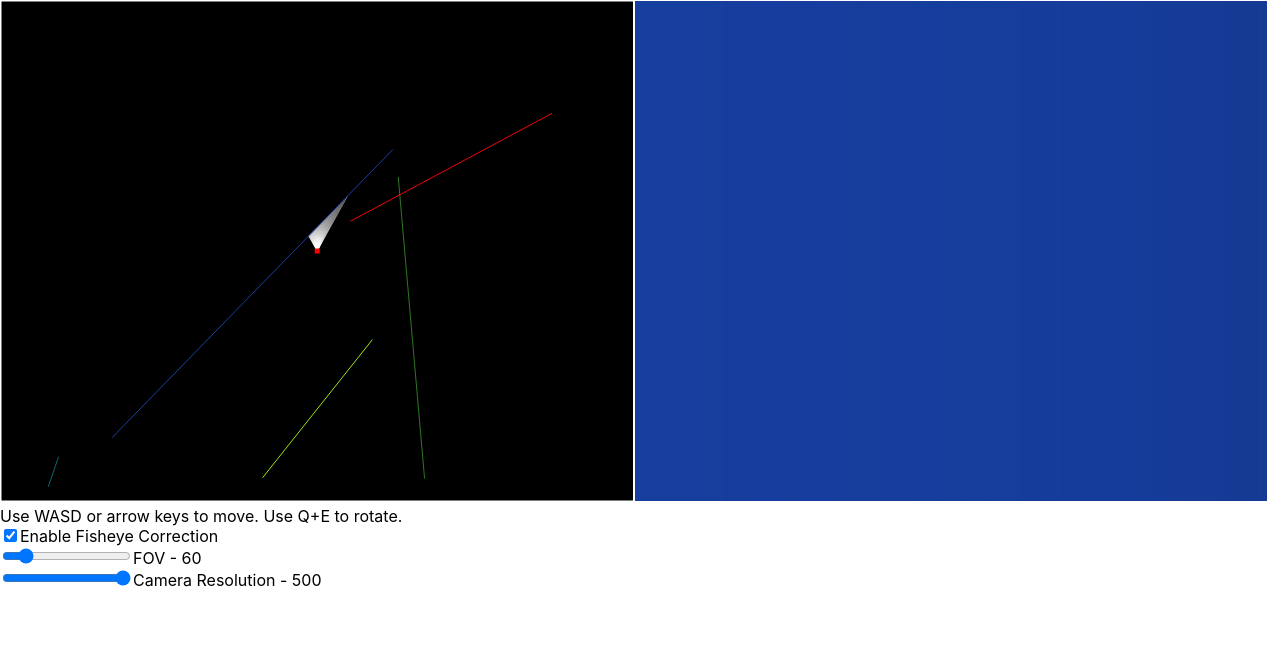
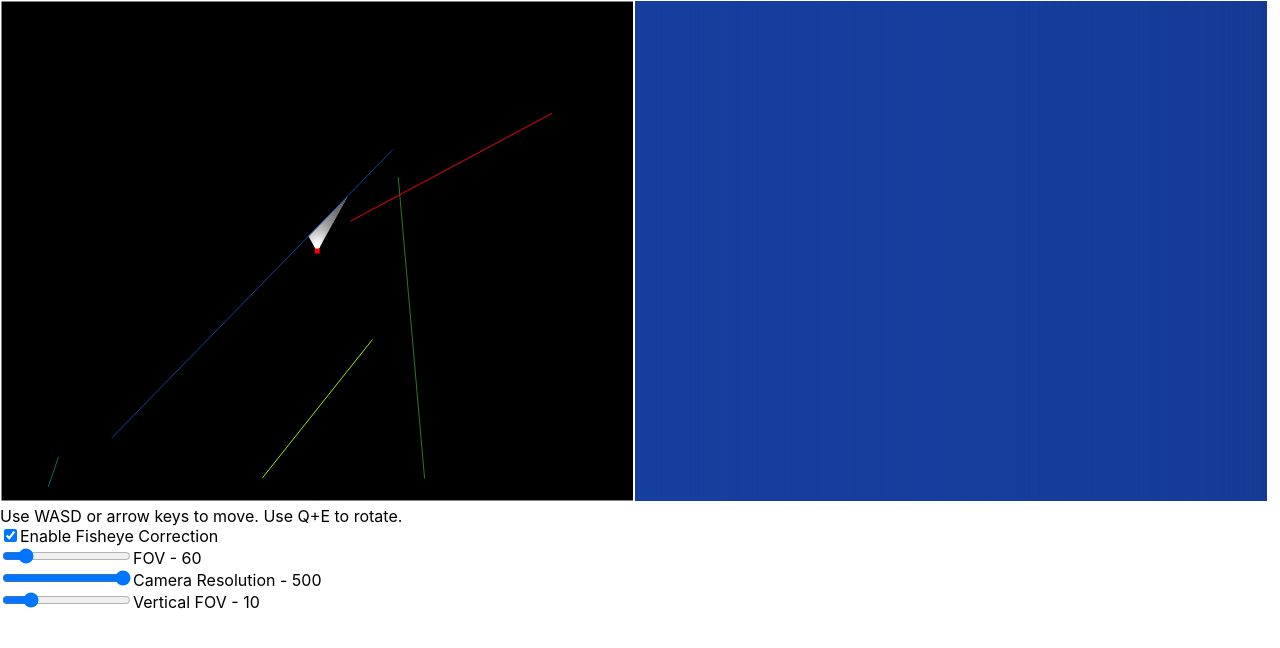
Before and after one commit to matt-winfield/raytracing, a React (Create React App) app: page / in a window 1280 px wide. Shown: the top 648 px of the page. Built offline with nearby package versions, Linux system fonts and the light colour scheme.

Commit message:
Add vertical FOV slider control

```diff
--- a/src/App.tsx
+++ b/src/App.tsx
@@ -12,9 +12,10 @@ const displayHeight = 500;
 
 const fov = 60;
 const cameraResolution = 500;
+const verticalFov = 10;
 
 const walls: Wall[] = [];
-const camera = new Camera(displayWidth / 2, displayHeight / 2, 0, fov, Math.max(displayWidth, displayHeight), cameraResolution, walls);
+const camera = new Camera(displayWidth / 2, displayHeight / 2, 0, fov, Math.max(displayWidth, displayHeight), cameraResolution, verticalFov, walls);
 const pressedKeys: string[] = [];
 
 function App(): JSX.Element {
@@ -24,6 +25,7 @@ function App(): JSX.Element {
 	const [povDrawables, setPovDrawables] = useState<Drawable[]>([]);
 	const [displayedFov, setDisplayedFov] = useState(fov);
 	const [displayedResolution, setDisplayedResolution] = useState(cameraResolution);
+	const [displayedVerticalFov, setDisplayedVerticalFov] = useState(verticalFov);
 
 	const xDirectionRef = useRef(xDirection);
 	xDirectionRef.current = xDirection;
@@ -113,6 +115,11 @@ function App(): JSX.Element {
 		camera.setResolution(displayedResolution);
 	}
 
+	const handleVerticalFovChanged = (event: ChangeEvent<HTMLInputElement>) => {
+		setDisplayedVerticalFov(parseInt(event.target.value));
+		camera.setVerticalFov(displayedVerticalFov);
+	}
+
 	return (
 		<div className="App">
 			<Display width={displayWidth} height={displayHeight} drawables={overheadDrawables}></Display>
@@ -132,6 +139,10 @@ function App(): JSX.Element {
 				<input type="range" id="camera-resolution" onChange={handleResolutionChanged} defaultValue={cameraResolution} min="5" max="500"></input>
 				<label htmlFor="camera-resolution">Camera Resolution - {displayedResolution}</label>
 			</div>
+			<div>
+				<input type="range" id="vertical-fov" onChange={handleVerticalFovChanged} defaultValue={verticalFov} min="1" max="50"></input>
+				<label htmlFor="vertical-fov">Vertical FOV - {displayedVerticalFov}</label>
+			</div>
 		</div>
 	);
 }
--- a/src/classes/Camera.ts
+++ b/src/classes/Camera.ts
@@ -22,13 +22,14 @@ export class Camera implements Drawable {
 	private fisheyeCorrection: boolean = true;
 	private verticalScale = 0.25;
 
-	constructor(x: number, y: number, angle: number, fov: number, viewDistance: number, resolution: number, walls: Wall[]) {
+	constructor(x: number, y: number, angle: number, fov: number, viewDistance: number, resolution: number, verticalFov: number, walls: Wall[]) {
 		this.position = new Vector(x, y)
 		this.angle = angle;
 		this.walls = walls;
 		this.fov = fov;
 		this.viewDistance = viewDistance;
 		this.resolution = resolution;
+		this.verticalScale = 1 / verticalFov;
 
 		this.updateRays();
 	}
@@ -56,6 +57,10 @@ export class Camera implements Drawable {
 	public setResolution(resolution: number): void {
 		this.resolution = resolution;
 		this.updateRays();
+	}
+
+	public setVerticalFov(fov: number): void {
+		this.verticalScale = 1 / fov;
 	}
 
 	public draw(canvasContext: CanvasRenderingContext2D): void {
```
